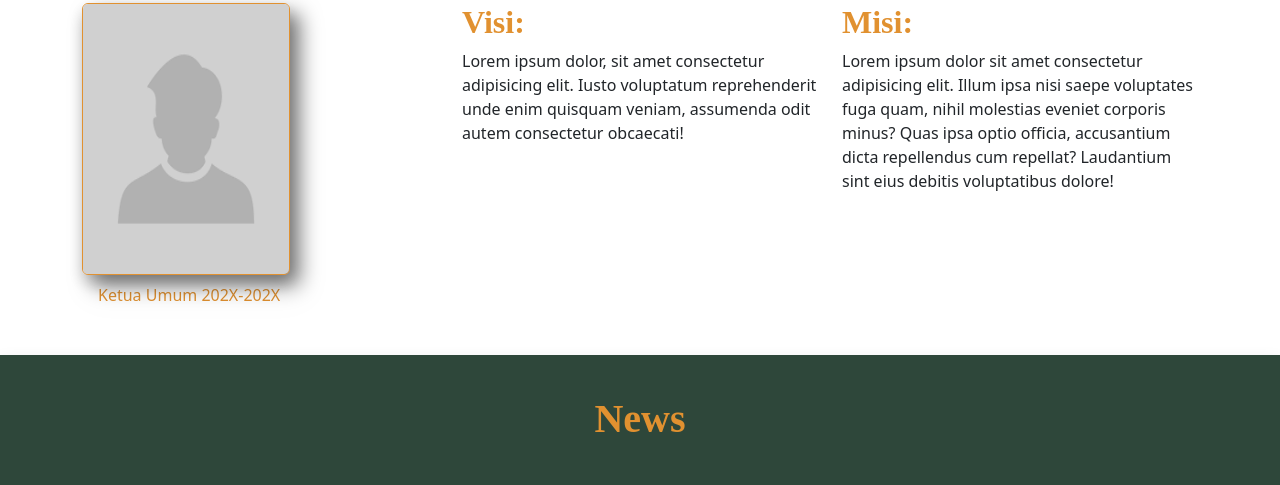
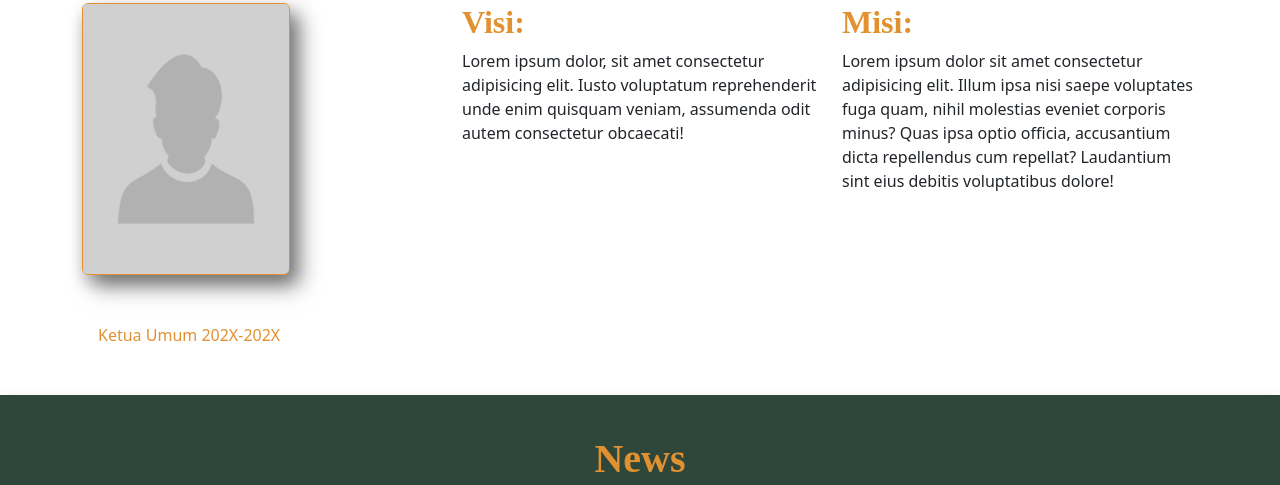
Before and after one commit to Reza-Aziz/Private-Project, a plain HTML site: page index.html in a window 1280 px wide. Shown: the part 1185-1670 px from the top of the page. Drawn offline with nearby package versions, Linux system fonts and the light colour scheme.

Commit message:
Update index.html

```diff
--- a/index.html
+++ b/index.html
@@ -82,7 +82,7 @@
           data-aos-delay="700"
           data-aos-offset="0">
             <img src="picture/profile-picture-ketum.png" alt="" class="object-fit-cover rounded-2 shadow  d-flex align-items-center" style="height: 17rem; width: 13rem; border: solid #e19130 1px;">
-            <span class="ms-3 mt-2">Ketua Umum 202X-202X</span>
+            <span class="ms-3 mt-5">Ketua Umum 202X-202X</span>
           </div>
           <div class="col-md-3 col-lg-4 col-12 text-center text-md-start" data-aos="fade-zoom-in"
           data-aos-easing="ease-in-back"
```
